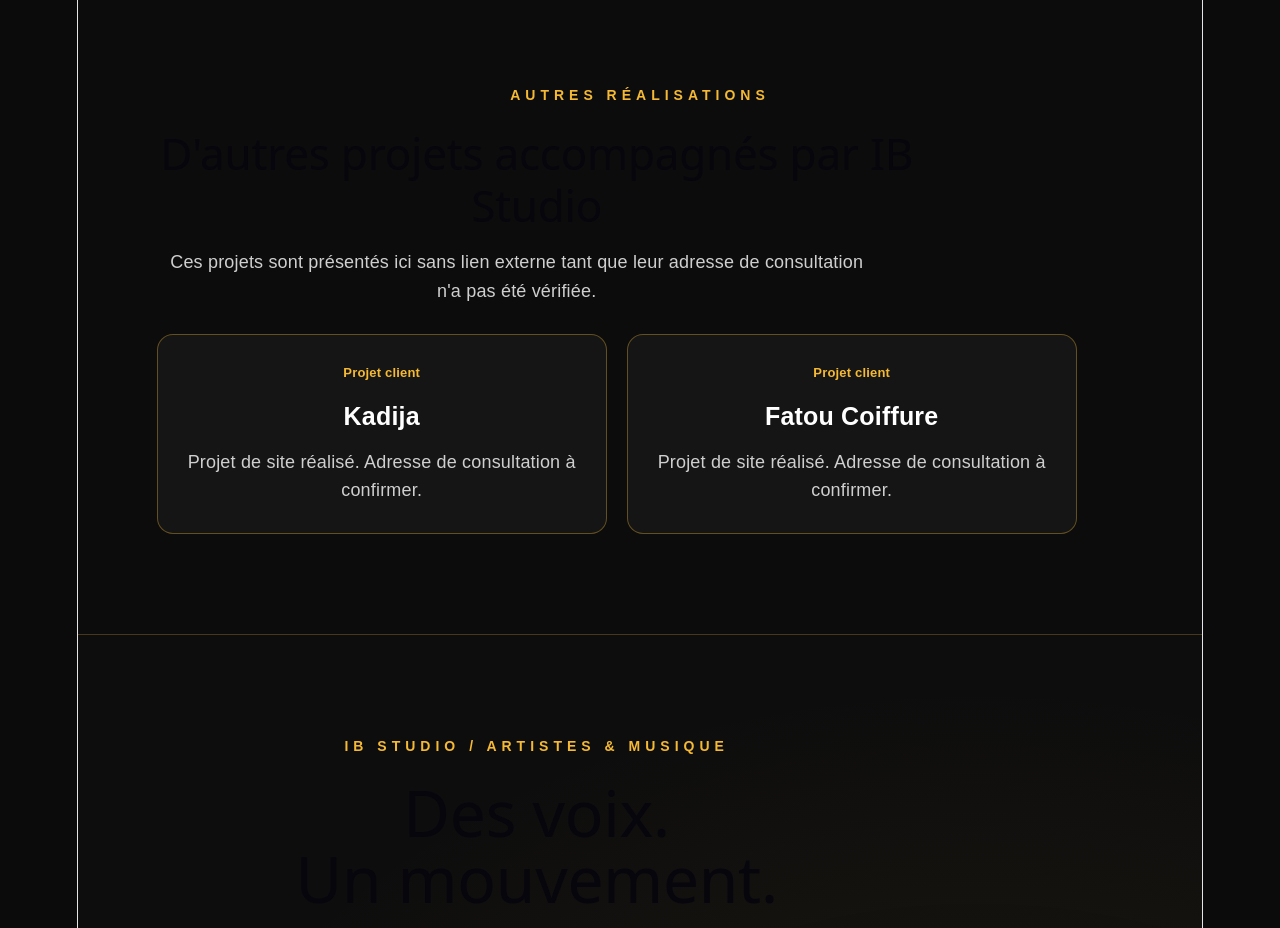
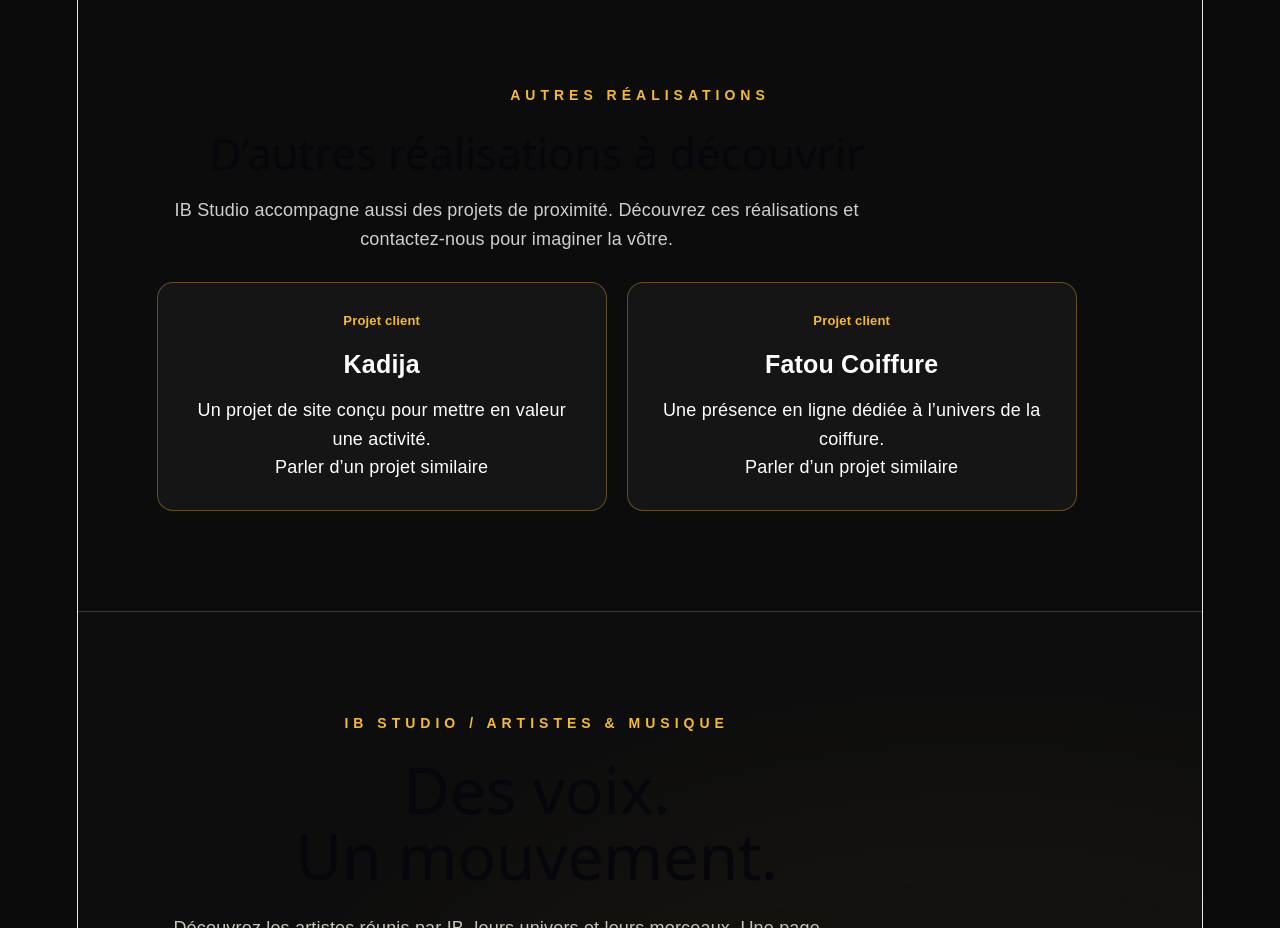
Before and after one commit to dialloib124-cell/ib-studio, a React (Vite) app: page / in a window 1280 px wide. Shown: the part 4400-5328 px from the top of the page. Built offline with nearby package versions, Linux system fonts and the light colour scheme.

Commit message:
Rendre les nouvelles réalisations plus claires et orientées contact

```diff
--- a/src/App.jsx
+++ b/src/App.jsx
@@ -163,18 +163,20 @@ function App() {
         </section>
         <section className="additional-projects" aria-labelledby="additional-projects-title">
           <p className="subtitle">AUTRES RÉALISATIONS</p>
-          <h2 id="additional-projects-title">D'autres projets accompagnés par IB Studio</h2>
-          <p className="additional-projects-intro">Ces projets sont présentés ici sans lien externe tant que leur adresse de consultation n'a pas été vérifiée.</p>
+          <h2 id="additional-projects-title">D’autres réalisations à découvrir</h2>
+          <p className="additional-projects-intro">IB Studio accompagne aussi des projets de proximité. Découvrez ces réalisations et contactez-nous pour imaginer la vôtre.</p>
           <div className="additional-projects-grid">
             <article className="additional-project-card">
               <p className="additional-project-category">Projet client</p>
               <h3>Kadija</h3>
-              <p>Projet de site réalisé. Adresse de consultation à confirmer.</p>
+              <p>Un projet de site conçu pour mettre en valeur une activité.</p>
+              <a className="additional-project-contact" href="#contact">Parler d’un projet similaire</a>
             </article>
             <article className="additional-project-card">
               <p className="additional-project-category">Projet client</p>
               <h3>Fatou Coiffure</h3>
-              <p>Projet de site réalisé. Adresse de consultation à confirmer.</p>
+              <p>Une présence en ligne dédiée à l’univers de la coiffure.</p>
+              <a className="additional-project-contact" href="#contact">Parler d’un projet similaire</a>
             </article>
           </div>
         </section>
```
